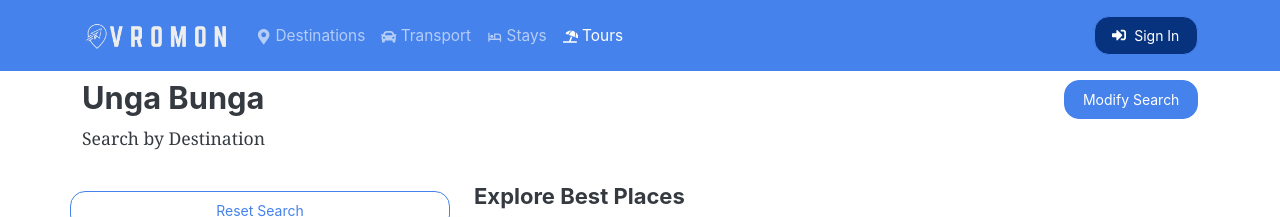
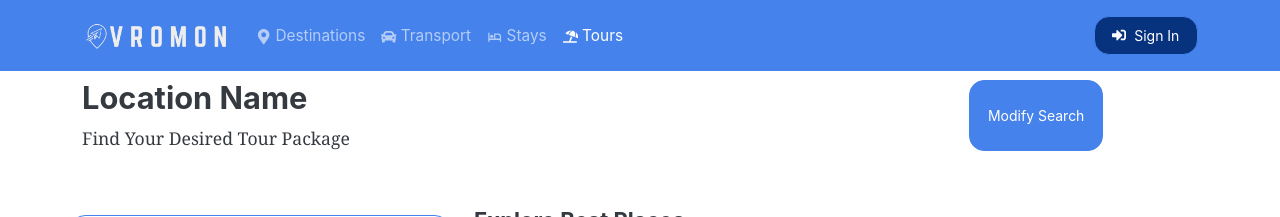
Before and after one commit to TangoRomeo80/Vromon, a React (Create React App) app in the folder frontend/: page /tourSearch in a window 1280 px wide. Shown: the top 217 px of the page. Built offline with nearby package versions, Linux system fonts and the light colour scheme; no server answers.

Commit message:
tourSearchScreen Data fetching updated

```diff
--- a/frontend/src/screens/TourSearchScreen.js
+++ b/frontend/src/screens/TourSearchScreen.js
@@ -1,29 +1,38 @@
 import React, { useState, useEffect } from "react";
-import { Row, Col, Container, Card, Form } from "react-bootstrap";
+import { Row, Col, Container, Card, Form, Button} from "react-bootstrap";
 import { LinkContainer } from "react-router-bootstrap";
-import { Link, useLocation } from "react-router-dom";
+import { Link, useLocation, useSearchParams } from "react-router-dom";
 import { MdDateRange, MdLocationOn } from "react-icons/md";
 import { useDispatch, useSelector } from "react-redux";
-import { getAllServices } from "../features/service/serviceSlice";
+import { getAllServices, resetServiceList } from "../features/service/serviceSlice";
+import Message from "../components/Message";
+import Loader from "../components/Loader";
+import SearchTours from '../components/SearchTours'
+import { toast } from "react-toastify";
 
 const TourSearchScreen = () => {
   const dispatch = useDispatch();
   const location = useLocation();
+  // const [searchParams] = useState(new URLSearchParams(location.search));
+  const [searchParams] = useSearchParams()
 
   const [minPrice, setMinPrice] = useState(0);
   const [maxPrice, setMaxPrice] = useState(0);
   const [searchPackage, setSearchPackage] = useState("");
   const [duration, setDuration] = useState("");
-  const [city, setCity] = useState(
-    location.state ? location.state.searchTourCity : ""
+  const [district, setDistrict] = useState(
+    searchParams.get("district") || ""
   );
   const [travelDate, setTravelDate] = useState(
-    location.state ? location.state.travelDate : ""
+    searchParams.get("travelDate") || ""
   );
   const [travelerCount, setTravelerCount] = useState(
-    location.state ? location.state.travelerCount : ""
+    searchParams.get("travelerCount") || ""
   );
-  const [searchedServices, setSearchedServices] = useState([]);
+
+  const [allTours, setAllTours] = useState([])
+  const [searchedServices, setSearchedServices] = useState([])
+  const [modifySearch, setModifySearch] = useState(false);
 
   const {
     services,
@@ -33,36 +42,91 @@ const TourSearchScreen = () => {
     listErrorMessage,
   } = useSelector((state) => state.service);
 
-  console.log(city, travelDate, travelerCount);
+  console.log(district, travelDate, travelerCount);
 
   useEffect(() => {
-    if (!isListSuccess) {
-      dispatch(getAllServices());
+    // if (!isListSuccess) {
+    //   dispatch(getAllServices());
+    // }
+    if (isListError) {
+      toast.error(listErrorMessage, { position: "top-center" });
     }
-    if (isListError) {
-      alert(listErrorMessage);
+    else if(isListSuccess){
+      const filteredServices = services
+        .filter((service) => {
+          if (district === "") {
+            return service;
+          } else if (service.district
+            .toLowerCase()
+            .includes(district.toLowerCase())) {
+            return service;
+          }
+        })
+        .filter((service) => {
+          if (travelDate === "") {
+            return service;
+          } else if (service.travelDate === travelDate) {
+            return service;
+          }
+        })
+        .filter((service) => {
+          if (travelerCount === "") {
+            return service;
+          } else if (service.travelerCount === travelerCount) {
+            return service;
+          }
+        })
+
+
+        // .filter((service) => {
+        //   if (minPrice === 0 && maxPrice === 0) {
+        //     return service;
+        //   } else if (service.price >= minPrice && service.price <= maxPrice) {
+        //     return service;
+        //   }
+        // });
+      setAllTours(filteredServices);
     }
-    const searched = services.filter((service) => {
-      return (
-        service.serviceType === "tours" && service.destination.district === city
-      );
-    });
-    setSearchedServices(searched);
-  }, [services, isListSuccess, isListError, dispatch]);
+    else{
+      // dispatch(getAllServices());
+      const searched = services.filter((service) => {
+        return (
+          service.serviceType === "tours" && service.destination.district === district
+        );
+      });
+      setSearchedServices(searched);
+    }
+
+  }, [services, isListSuccess, isListError, listErrorMessage, dispatch]);
+
+
+  useEffect(() => {
+    return () => {
+      dispatch(resetServiceList());
+    }
+  }, [dispatch])
+
 
   return (
     <Container>
       <Row className="mb-2 pt-3">
-        <Col lg={6} md={6} sm={6}>
-          <Card.Text as="h3">Unga Bunga</Card.Text>
-          <Card.Text>Search by Destination</Card.Text>
+        <Col lg={8} md={8} sm={6}>
+          <Card.Text as="h3">Location Name</Card.Text>
+          <Card.Text>
+            {!district &&
+            !travelDate &&
+            !travelerCount ? 'Find Your Desired Tour Package' :
+            `Tour Package Queries (District : ${district}, Travel Date : ${travelDate}, Traveler Count : ${travelerCount})`}
+          </Card.Text>
         </Col>
-        <Col lg={6} md={6} sm={6} className="d-flex justify-content-end">
-          <Link to="#" className="btn btn-primary mb-5">
-            Modify Search
-          </Link>
+        <Col lg={3} md={3} sm={6} className="d-flex justify-content-end">
+          <Button onClick={() => setModifySearch(!modifySearch)}>
+            {modifySearch ? 'Cancel Search' : 'Modify Search'}
+          </Button>
         </Col>
       </Row>
+
+      <Row className='my-4'>{modifySearch && <SearchTours/>}</Row>
 
       {/* Search Results List */}
       <Row>
```
